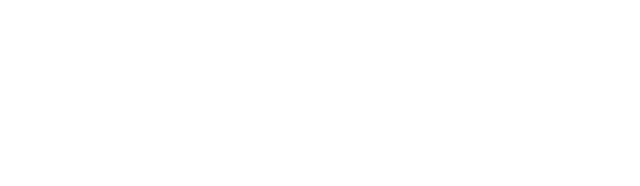
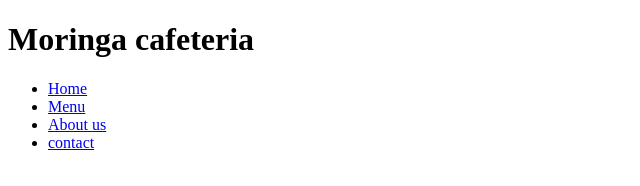
Before and after one commit to Maureen-keter/moringa-cafe, a plain HTML site: page index.html in a window 1280 px wide. Shown: the whole page, without its empty margins (0-640 px from the left). Drawn offline with Linux system fonts and the light colour scheme.

Commit message:
create a header section with nav

```diff
--- a/index.html
+++ b/index.html
@@ -6,6 +6,16 @@
     <title>Moringa Cafe</title>
 </head>
 <body>
-
+   <header>
+    <h1>Moringa cafeteria</h1>
+    <nav class="menu">
+        <ul>
+            <li><a href="#">Home</a></li>
+            <li><a href="#">Menu</a></li>
+            <li><a href="#">About us</a></li>
+            <li><a href="#">contact</a></li>
+        </ul>
+    </nav>
+   </header>
 </body>
 </html>
```
